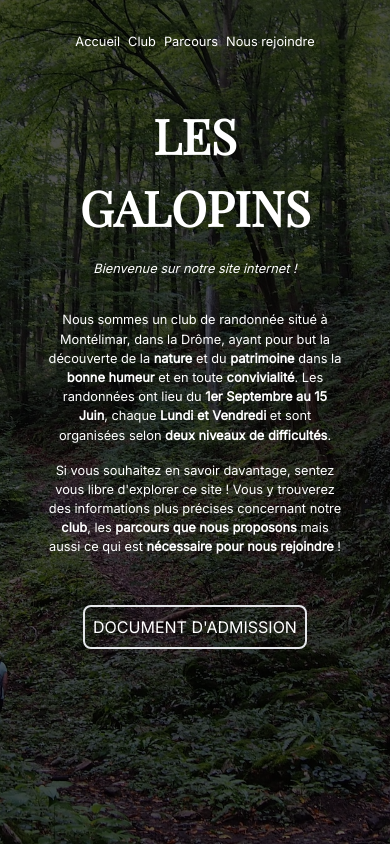
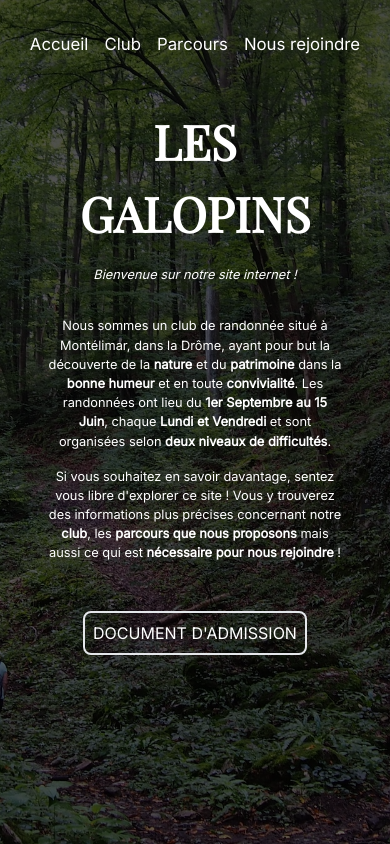
Before and after one commit to SebastienLaurentt/Galopins, a React (Vite) app: page / in a window 390 px wide. Shown: the top 844 px of the page. Built offline with nearby package versions, Linux system fonts and the light colour scheme.

Commit message:
change on header mobile

```diff
--- a/src/components/Header.tsx
+++ b/src/components/Header.tsx
@@ -4,8 +4,8 @@ import { Link } from 'react-scroll';
 
 function Header() {
     return (
-      <header className="py-4 md:p-8 text-sm md:text-lg xl:text-xl">
-        <ul className="flex justify-center gap-x-2 md:gap-x-10 xl:gap-x-28">
+      <header className="py-4 md:p-8 text-md md:text-lg xl:text-xl">
+        <ul className="flex justify-center gap-x-4 md:gap-x-10 xl:gap-x-28">
                     <li className=''>
                         <Link
                             to='Accueil'
--- a/tailwind.config.js
+++ b/tailwind.config.js
@@ -9,6 +9,7 @@ export default {
     fontSize: {
       sm: '0.8rem',
       base: '1rem',
+      'md': '1.05rem',
       'lg': '1.25rem',
       xl: '1.5rem',
       '2xl': '2rem',
```
